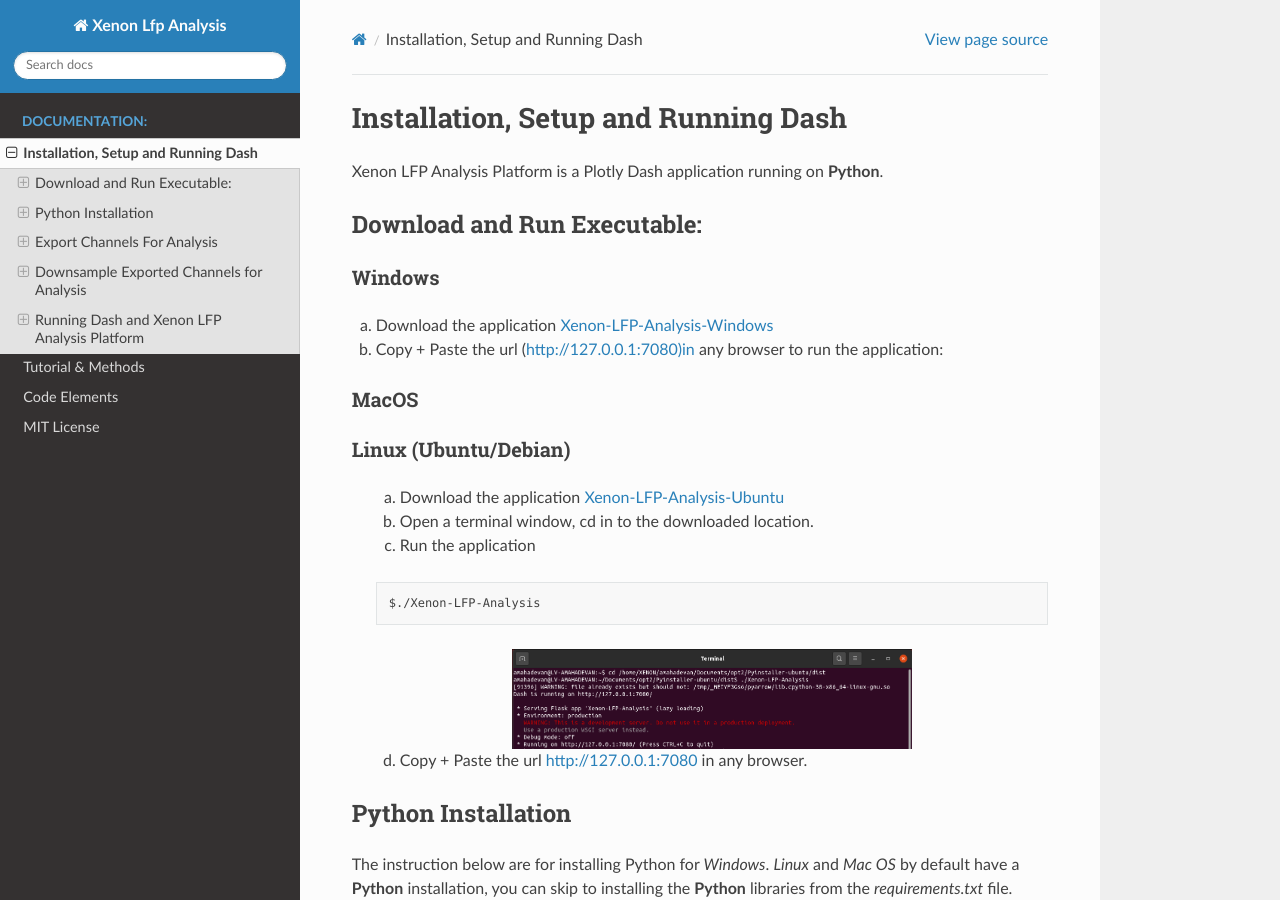
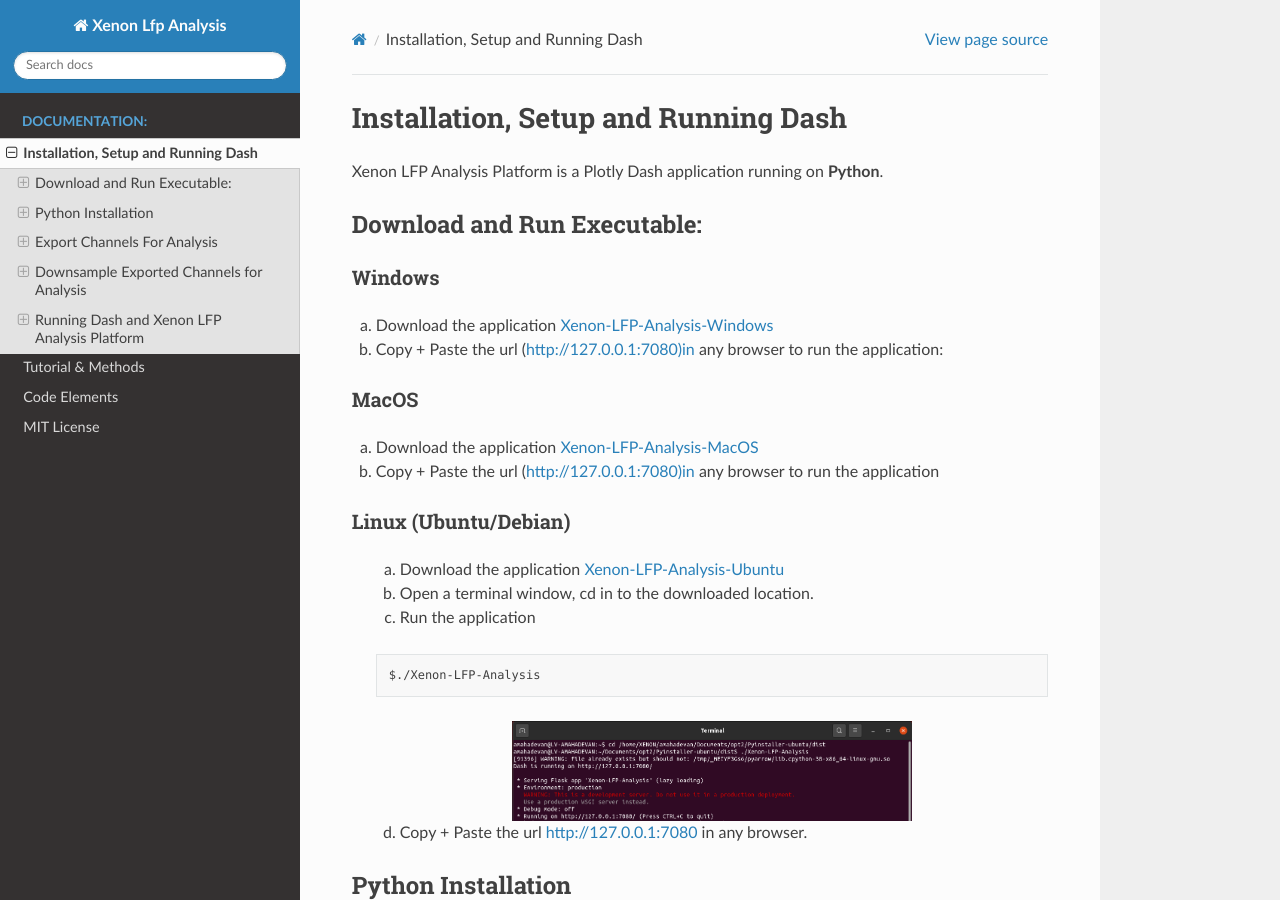
Before and after one commit to MicroBrew09/xenon-lfp-analysis, a Sphinx documentation site: the page built from docs/source/Installation.rst, in a window 1280 px wide and 900 px high. Built offline with Sphinx 7.4.7 and the Read the Docs theme 2.0.0, drawn with Linux system fonts in a browser that asks for light colours.

Commit message:
Docs updated

```diff
--- a/docs/source/Installation.rst
+++ b/docs/source/Installation.rst
@@ -13,6 +13,11 @@
 
 MacOS
 ~~~~~~
+
+a. Download the application `Xenon-LFP-Analysis-MacOS <https://drive.google.com/file/d/1hjn7Xm4I3NwcZxlnSF4ORpJE2ovUWeIz/view?usp=sharing>`_
+
+b. Copy + Paste the url (http://127.0.0.1:7080)in any browser to run the application
+
 
 Linux (Ubuntu/Debian)
 ~~~~~~~~~~~~~~~~~~~~~
@@ -34,6 +39,9 @@
         :alt: alternate text
 
     d. Copy + Paste the url http://127.0.0.1:7080 in any browser.
+
+
+
 
 Python Installation
 -------------------
```
Also changed, not shown: 4 other files.
